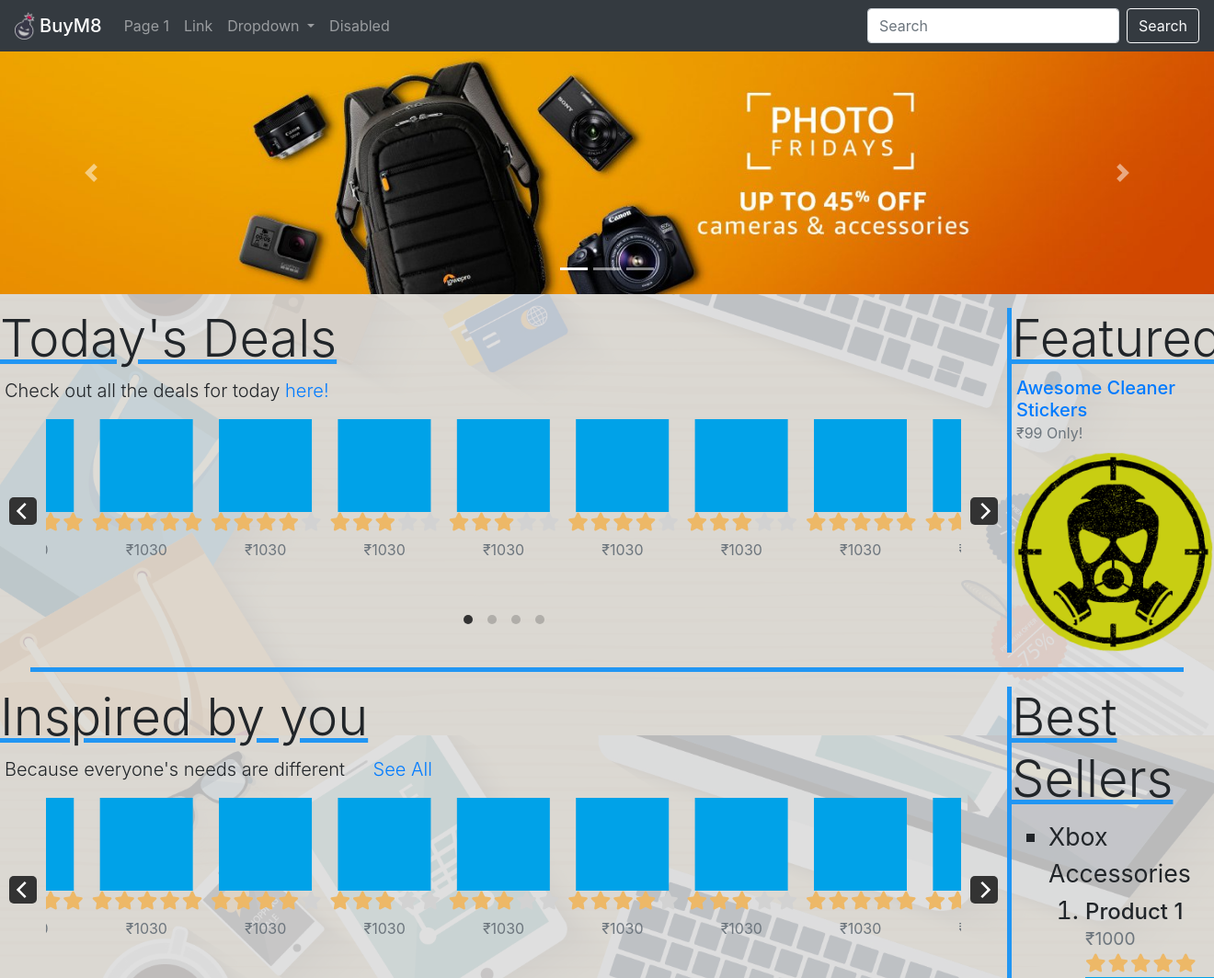
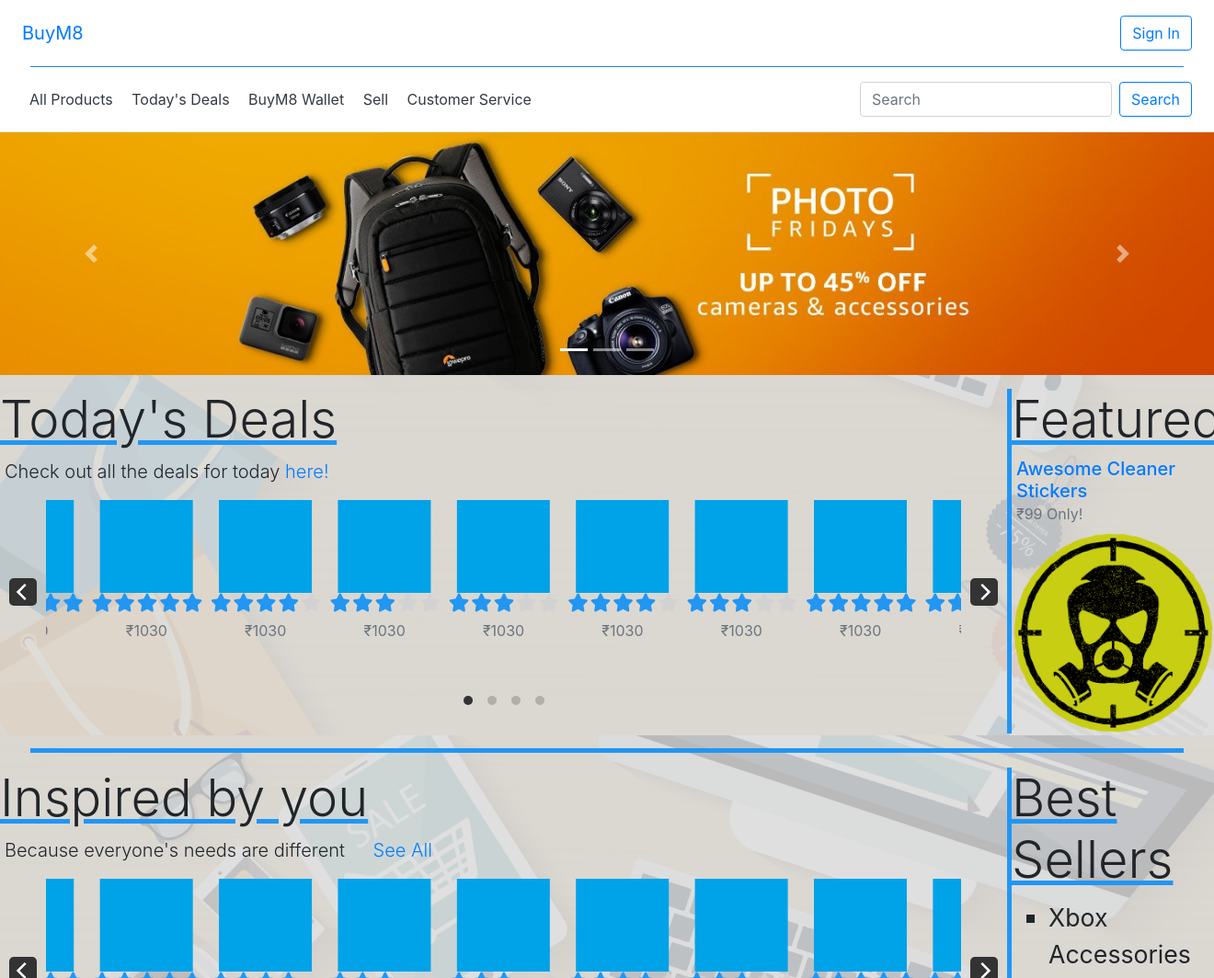
Before and after one commit to Amorpheuz/AWT-Project, a PHP site: page / in a window 1320 px wide; the page is wider, and only the part inside the window is pictured. Shown: the top 1064 px of that part at 92% size. Run offline with PHP 8.4, Linux system fonts and the light colour scheme; some libraries are stand-ins or nearby versions.

Commit message:
Added Navbar

```diff
--- a/css/custom.css
+++ b/css/custom.css
@@ -222,3 +222,6 @@
 footer a:hover{
     color: inherit;
 }
+.br-theme-fontawesome-stars .br-widget a.br-selected:after{
+    color: #2196F3;
+}
--- a/index.html
+++ b/index.php
@@ -28,12 +28,23 @@
                 readonly: true
             });
         });
+        $(document).ready(function(){
+            $(document).scroll(function(){
+            var height = $(window).scrollTop();
+            if (height>100) {
+                $('#mainnav').addClass("fixed-top");
+            }
+            if(height<100){
+                $('#mainnav').removeClass("fixed-top");
+            }
+        });
+        });
     </script>
     <link rel="icon" href="images/logo.png">
 </head>
 
 <body class="parallax">
-    <nav id="top" class="navbar navbar-expand-lg navbar-dark bg-dark">
+    <!--<nav id="top" class="navbar navbar-expand-lg navbar-dark bg-dark">
         <a class="navbar-brand mb-0 h1" href="#">
             <img src="images/logo.png" height="30" class="d-inline-block align-top" alt=""> BuyM8
         </a>
@@ -70,7 +81,35 @@
                 <button class="btn btn-outline-light my-2 my-sm-0" type="submit">Search</button>
             </form>
         </div>
-    </nav>
+    </nav>-->
+    <div class="bg-white">
+        <div class="d-flex flex-column flex-md-row align-items-center p-3 px-md-4 bg-white">
+            <nav class="my-0 mr-md-auto">
+                <a class="navbar-brand" href="index.php">BuyM8</a>
+            </nav>
+            <nav class="my-2 my-md-0 mr-md-3">
+            </nav>
+                <a class="btn btn-outline-primary" href="#">Sign In</a>
+        </div>
+        <div class="d-flex justify-content-center">
+            <hr style="margin:0px; background-color: #2196f3; width: 95%">
+        </div>
+        <div id="mainnav" class="d-flex flex-column flex-md-row align-items-center p-3 px-md-4 bg-white border-bottom box-shadow">
+            <nav class="my-0 mr-md-auto">
+                <a class="p-2 text-dark" href="#">All Products</a>
+                <a class="p-2 text-dark" href="#">Today's Deals</a>
+                <a class="p-2 text-dark" href="#">BuyM8 Wallet</a>
+                <a class="p-2 text-dark" href="#">Sell</a>
+                <a class="p-2 text-dark" href="#">Customer Service</a>
+            </nav>
+            <nav class="my-2 my-md-0 mr-md-3">
+            </nav>
+            <form class="form-inline">
+                <input class="form-control mr-sm-2" type="search" placeholder="Search" aria-label="Search">
+                <button class="btn btn-outline-primary my-2 my-sm-0" type="submit">Search</button>
+            </form>
+        </div>
+    </div>
 <div class="container-fluid">
     <div class="row">
         <div class="col-lg-12" style="margin-bottom: 15px;">
```
Also changed, not shown: Login.php (renamed from Login.html), cart.php (renamed from cart.html).
